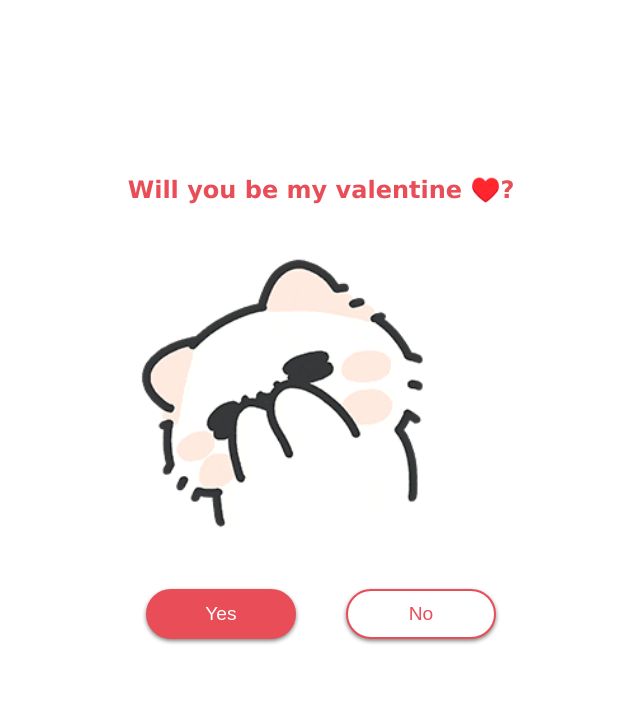
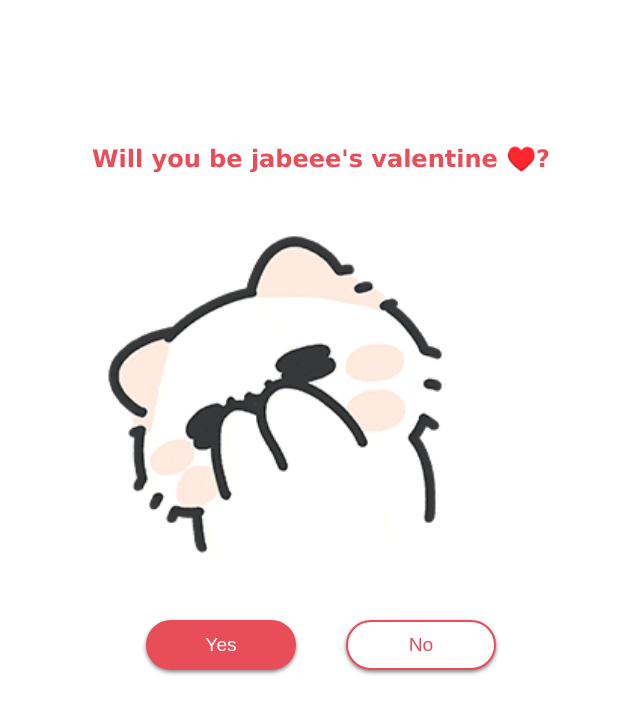
Before and after one commit to Jabeee-143/Confess, a plain HTML site: page index.html in a window 1280 px wide. Shown: the whole page, without its empty margins (319-959 px from the left). Drawn offline with Linux system fonts and the light colour scheme.

Commit message:
Update index.html

```diff
--- a/index.html
+++ b/index.html
@@ -9,7 +9,7 @@
 <body>
 
     <div class="wrapper">
-        <h2 class="question">Will you be my valentine ♥️?</h2>
+        <h2 class="question">Will you be jabeee's valentine ♥️?</h2>
         <img class="gif" alt="gif" src="first.gif">
         <div class="btn-group">
             <button class="yes-btn">Yes</button>
```
